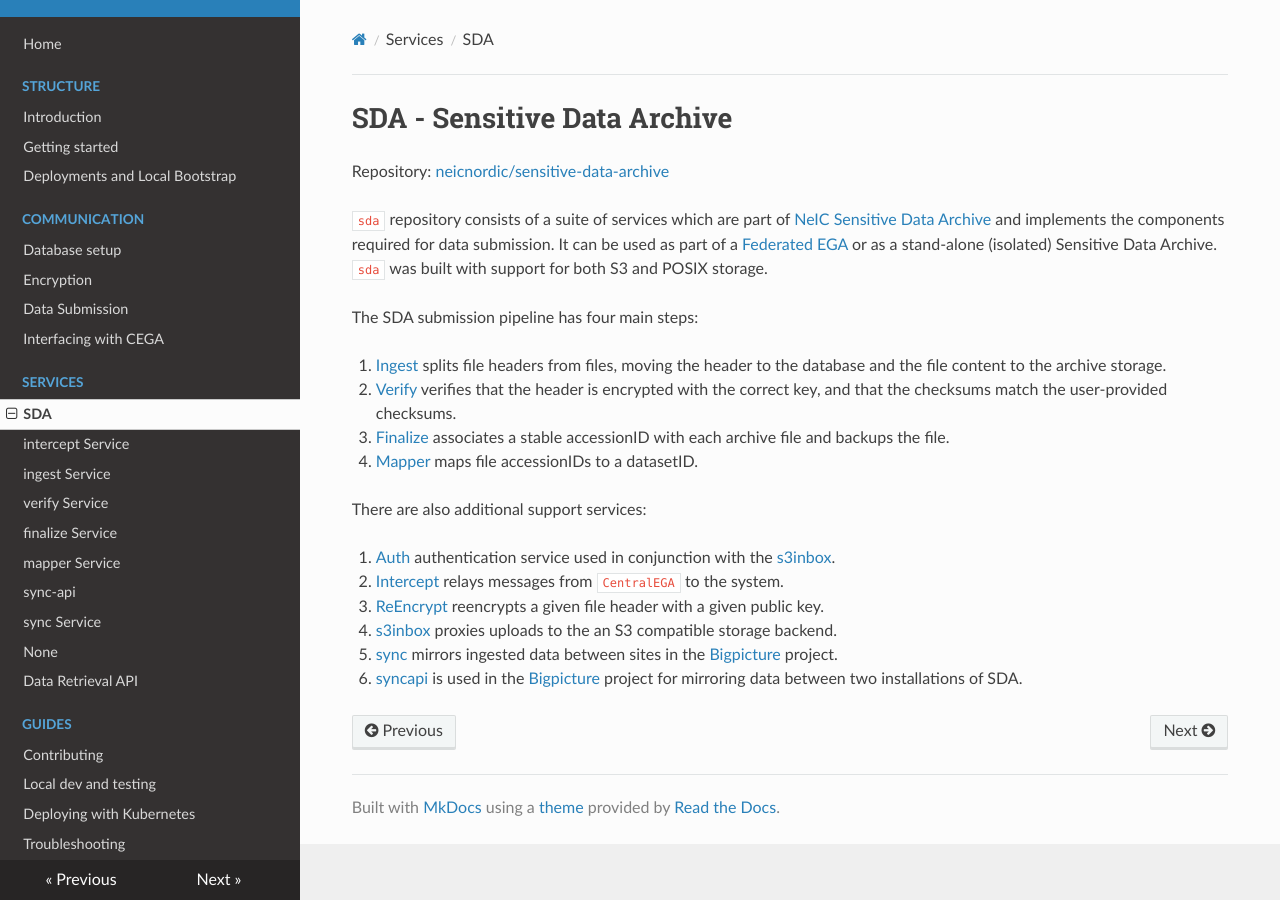
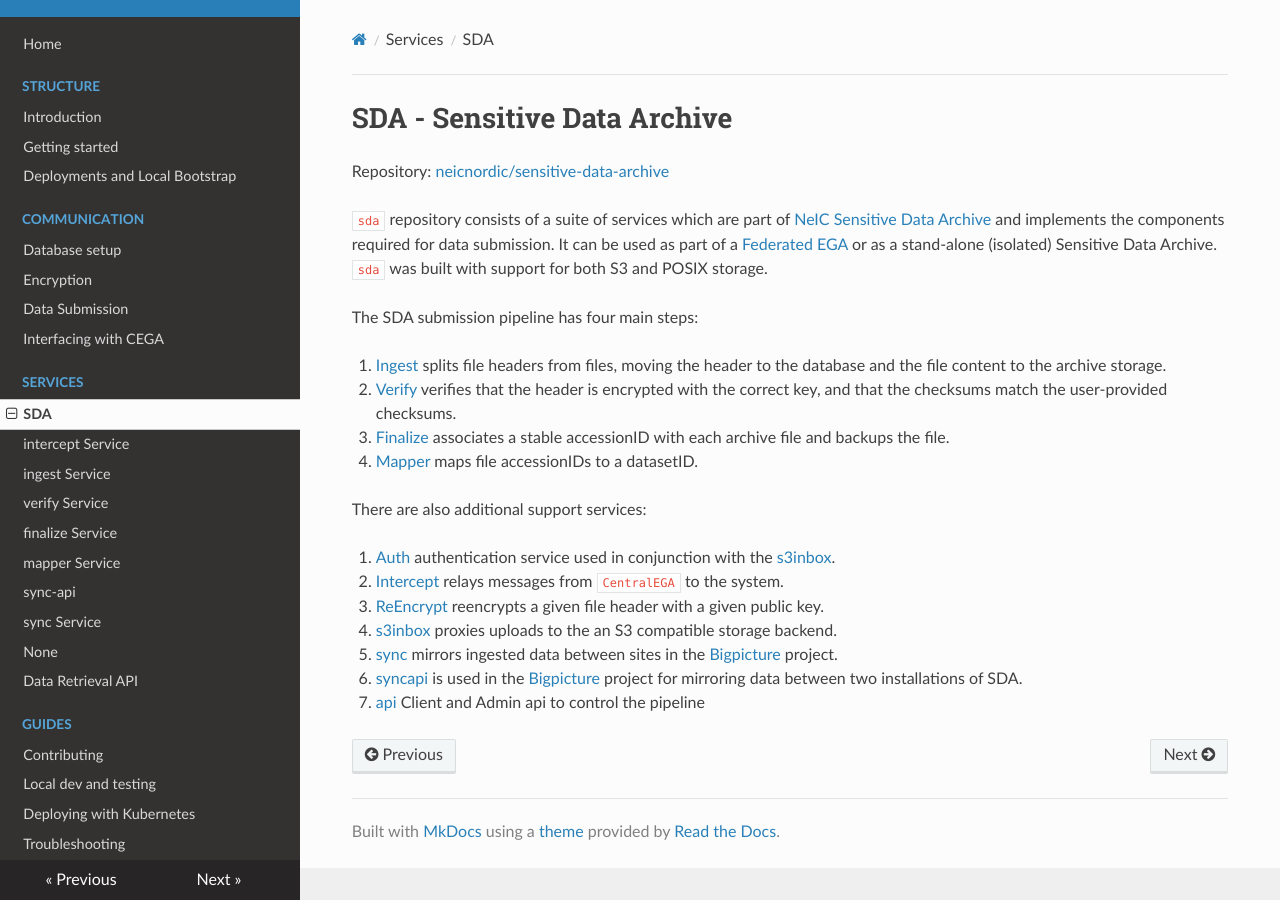
Before and after one commit to neicnordic/neic-sda, an MkDocs documentation site: the page built from docs/services/sda.md, in a window 1280 px wide. Built offline with MkDocs 1.6.1, drawn with Linux system fonts in a browser that asks for light colours; nearby versions of some CDN libraries.

Commit message:
Added link to the API from services overview

```diff
--- a/docs/services/sda.md
+++ b/docs/services/sda.md
@@ -23,3 +23,4 @@ There are also additional support services:
 4. [s3inbox](s3inbox.md) proxies uploads to the an S3 compatible storage backend.
 5. [sync](sync.md) mirrors ingested data between sites in the [Bigpicture](https://bigpicture.eu/) project.
 6. [syncapi](syncapi.md) is used in the [Bigpicture](https://bigpicture.eu/) project for mirroring data between two installations of SDA.
+7. [api](api.md) Client and Admin api to control the pipeline
```
